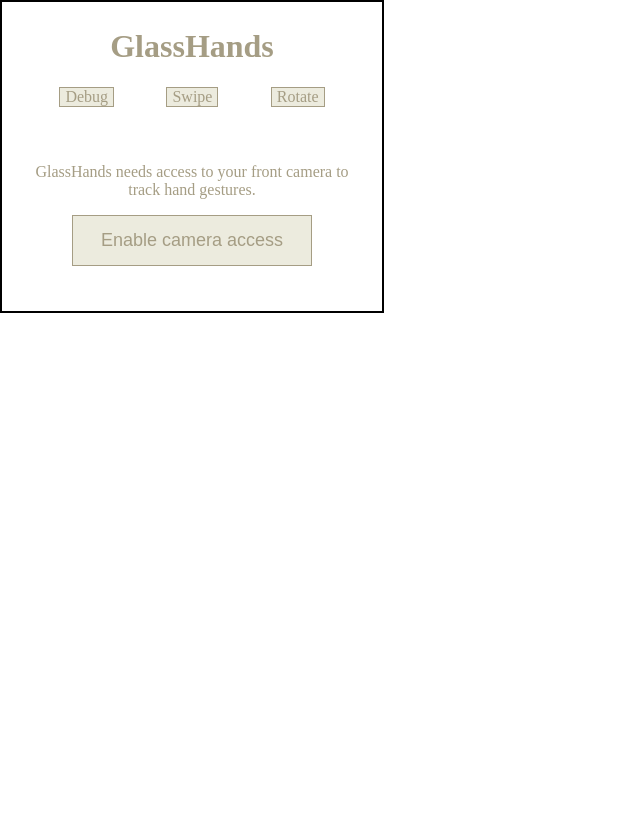
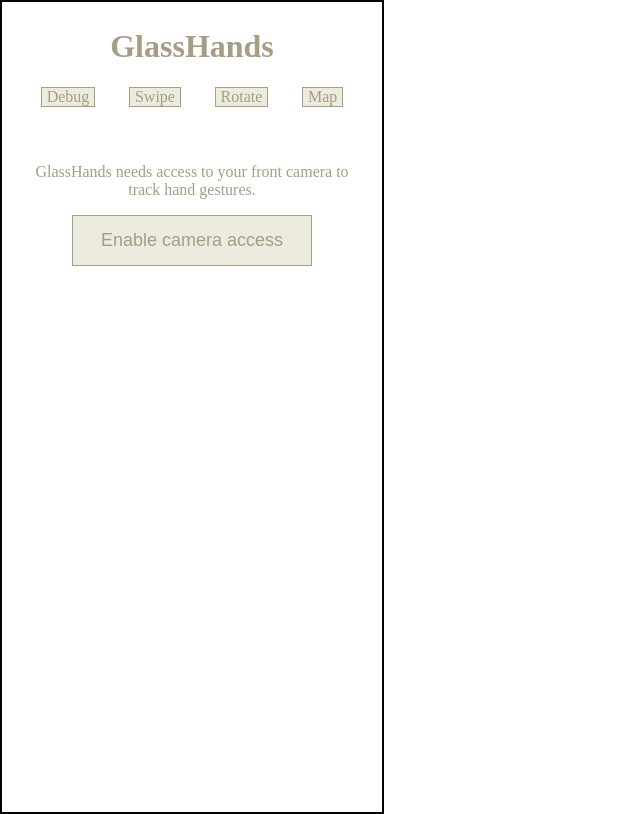
Before and after one commit to ITT-26/assignment-08-replication-felix-vanessa, a React (Vite) app in the folder frontend/: page / in a window 1280 px wide. Shown: the whole page, without its empty margins (0-640 px from the left). Built offline with nearby package versions, Linux system fonts and the light colour scheme.

Commit message:
added MapView

```diff
--- a/frontend/package.json
+++ b/frontend/package.json
@@ -10,8 +10,10 @@
     "preview": "vite preview"
   },
   "dependencies": {
-    "react": "^19.2.7",
-    "react-dom": "^19.2.7"
+    "leaflet": "^1.9.4",
+    "react": "^19.0.0-rc.1",
+    "react-dom": "^19.0.0-rc.1",
+    "react-leaflet": "^5.0.0-rc.2"
   },
   "devDependencies": {
     "@types/react": "^19.2.17",
--- a/frontend/src/App.jsx
+++ b/frontend/src/App.jsx
@@ -7,17 +7,19 @@ import Header from './elements/Header';
 import Debug from './elements/Debug';
 import Swipe from './elements/Swipe';
 import Rotate from './elements/Rotate';
+import MapView from './elements/MapView';
 import './App.css'
 
 function App() {
 
   return (
-    <div >
+    <div className='main'>
       <Header/>
       <Routes>
           <Route path="/" element={<Debug/>} />
           <Route path="/swipe" element={<Swipe/>} />
           <Route path="/rotate" element={<Rotate />} />
+          <Route path="/map" element={<MapView/>} />
         </Routes>
     </div>
   )
--- a/frontend/src/elements/Header.jsx
+++ b/frontend/src/elements/Header.jsx
@@ -10,6 +10,7 @@ function Header(){
                 <p onClick={() => navigate(`/`)}>Debug</p>
                 <p onClick={() => navigate(`/swipe`)}>Swipe</p>
                 <p onClick={() => navigate(`/rotate`)}>Rotate</p>
+                <p onClick={() => navigate(`/map`)}>Map</p>
             </div>
         </div>
     )
--- /dev/null
+++ b/frontend/src/elements/MapView.jsx
@@ -0,0 +1,32 @@
+import { MapContainer, TileLayer, Marker, Popup, ZoomControl } from 'react-leaflet';
+import { useState } from "react";
+import 'leaflet/dist/leaflet.css';
+import '../App.css'
+
+import arrows from '../assets/arrows-out-cardinal.svg'
+
+function Map(){
+    const position = [49.000000, 12.098552];
+    const [recording, setRecording] = useState(false);
+
+    return(
+        <div className='main'>
+            <MapContainer className="Map" center={position} zoom={15}>
+                <TileLayer
+                url="https://{s}.tile.openstreetmap.org/{z}/{x}/{y}.png"
+                attribution='&copy; <a href="https://openstreetmap.org/copyright">OpenStreetMap</a>'
+                />
+            </MapContainer>
+            <div className='instruction'>
+                <img className='rotateIcon' src= {arrows}></img>
+                <p>Move your fingers next to the phone to move through the map.</p>
+                <button className={recording ? "button recording" : "button"} onClick={() => setRecording(!recording)}>
+                    Press to record gesture
+                </button>
+            </div>
+        </div>
+    )
+
+}
+
+export default Map
--- a/frontend/src/index.css
+++ b/frontend/src/index.css
@@ -5,13 +5,20 @@
   --boxes: #ECEBDE;
 }
 
+html,
+body,
+#root {
+  height: 100%;
+}
+
 body{
   background-color: var(--background);
   color: var(--text);
-  display: flex;
+  /*display: flex;
   justify-content: center;
-  align-items: center;
+  align-items: center;*/
   width: 370px;
+  height: 100%;
   padding: 5px;
   margin: 0;
   border: 2px solid black;
@@ -37,11 +44,14 @@ button, .button{
 .button.recording{
   border: 2px solid red;
 }
+.main{
+  height: 100%;
+}
 
 .main, .header, .swipe, .instruction, .intro, .rotate, .zoom{
   width: 100%;
   display: flex;
-  justify-content: center;
+  /*justify-content: center;*/
   align-items: center;
   flex-direction: column;
   padding: 0;
@@ -57,13 +67,8 @@ button, .button{
   margin-bottom: 1em;
 }
 
-.intro{
-  padding-bottom: 30px;
-  gap: 5px;
-}
-
 .instruction{
-  gap: 4px;
+  gap: 1em;
 }
 
 .rotateIcon{
@@ -124,3 +129,9 @@ button, .button{
   transform: translate(-50%, -50%);
   z-index: 1;
 }
+
+.Map {
+  height: 400px;
+  width: 100%;
+  border: 2px solid var(--text);
+}
```
Also changed, not shown: frontend/src/assets/arrows-out-cardinal.svg (added), 1 other file (tests, documents, lock files or other folders).
